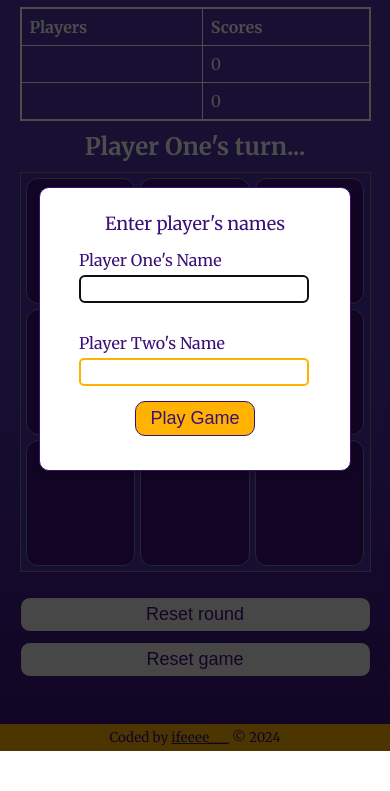
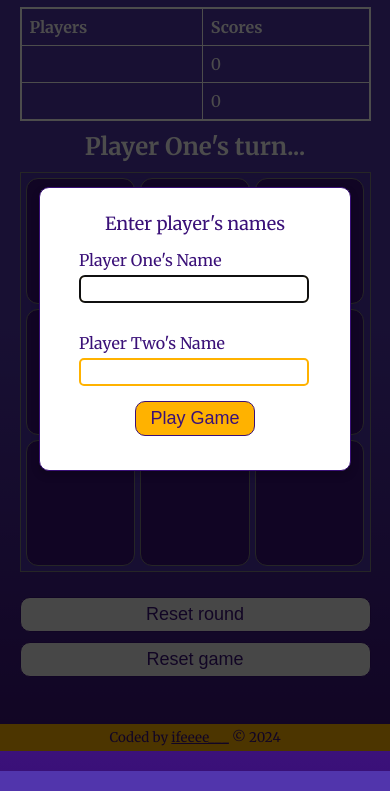
Before and after one commit to Nuga25/Tic-Tac-Toe, a plain HTML site: page index.html in a window 390 px wide. Shown: the part 93-884 px from the top of the page. Before the commit the page ends 844 px from the top, so only its background shows below. Drawn offline with Linux system fonts and the light colour scheme; a web font is replaced by a local one.

Commit message:
updated UI

```diff
--- a/styles.css
+++ b/styles.css
@@ -215,7 +215,7 @@ small > p > a {
 @media only screen and (max-width: 760px) {
   html,
   body {
-    margin-bottom: 0;
+    margin-bottom: 20px;
   }
   #userInputDialog {
     width: 80%;
```
